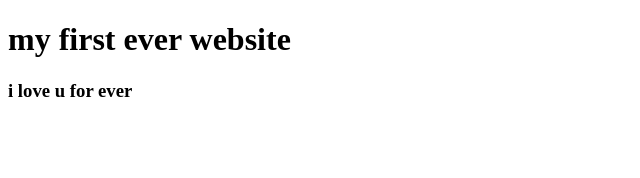
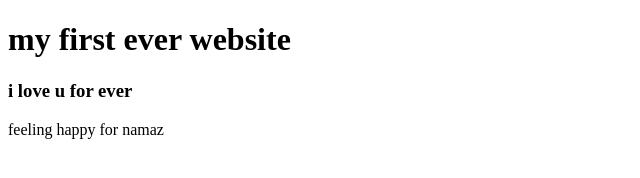
Before and after one commit to rasedul23/my-first-website, a plain HTML site: page index.html in a window 1280 px wide. Shown: the whole page, without its empty margins (0-640 px from the left). Drawn offline with Linux system fonts and the light colour scheme.

Commit message:
happy added

```diff
--- a/index.html
+++ b/index.html
@@ -8,5 +8,6 @@
 <body>
  <h1> my first ever website </h1>
  <h3> i love u for ever </h3>
+ <p> feeling happy for namaz </p>
 </body>
 </html>
```
